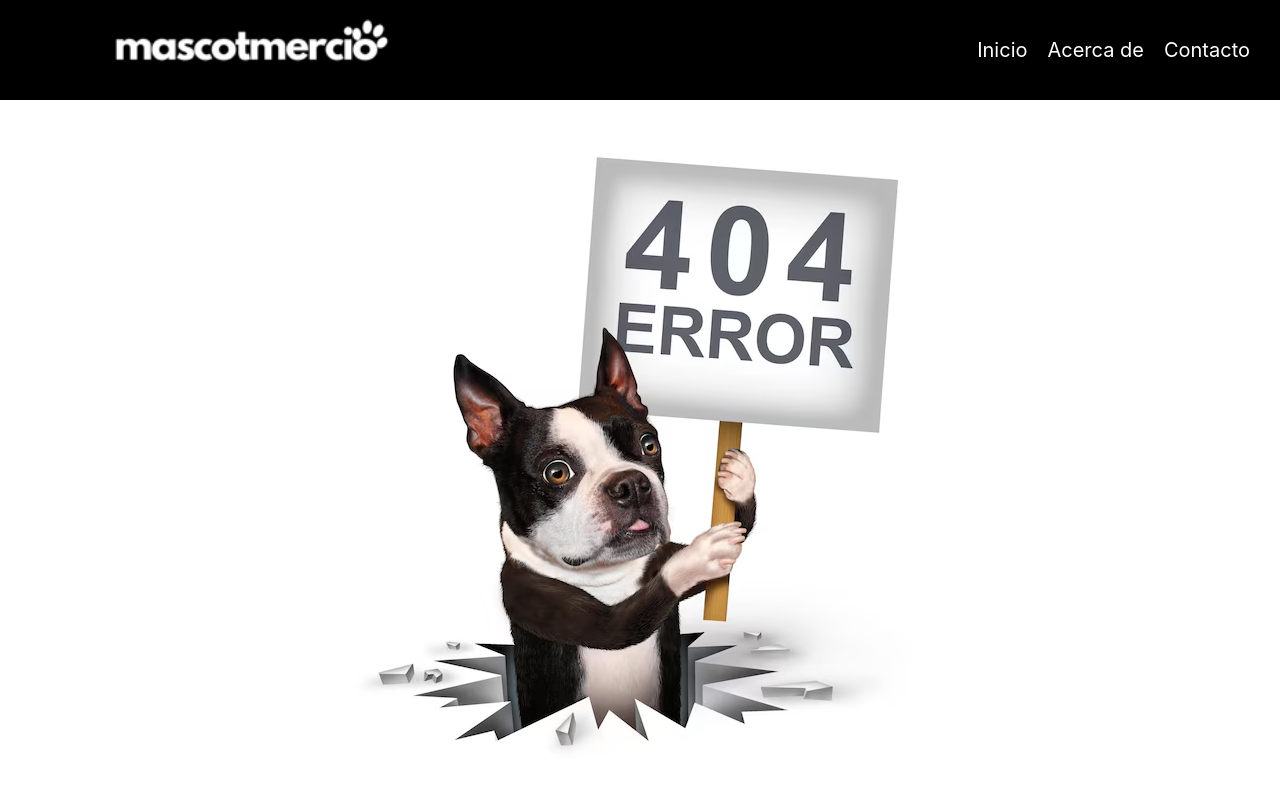
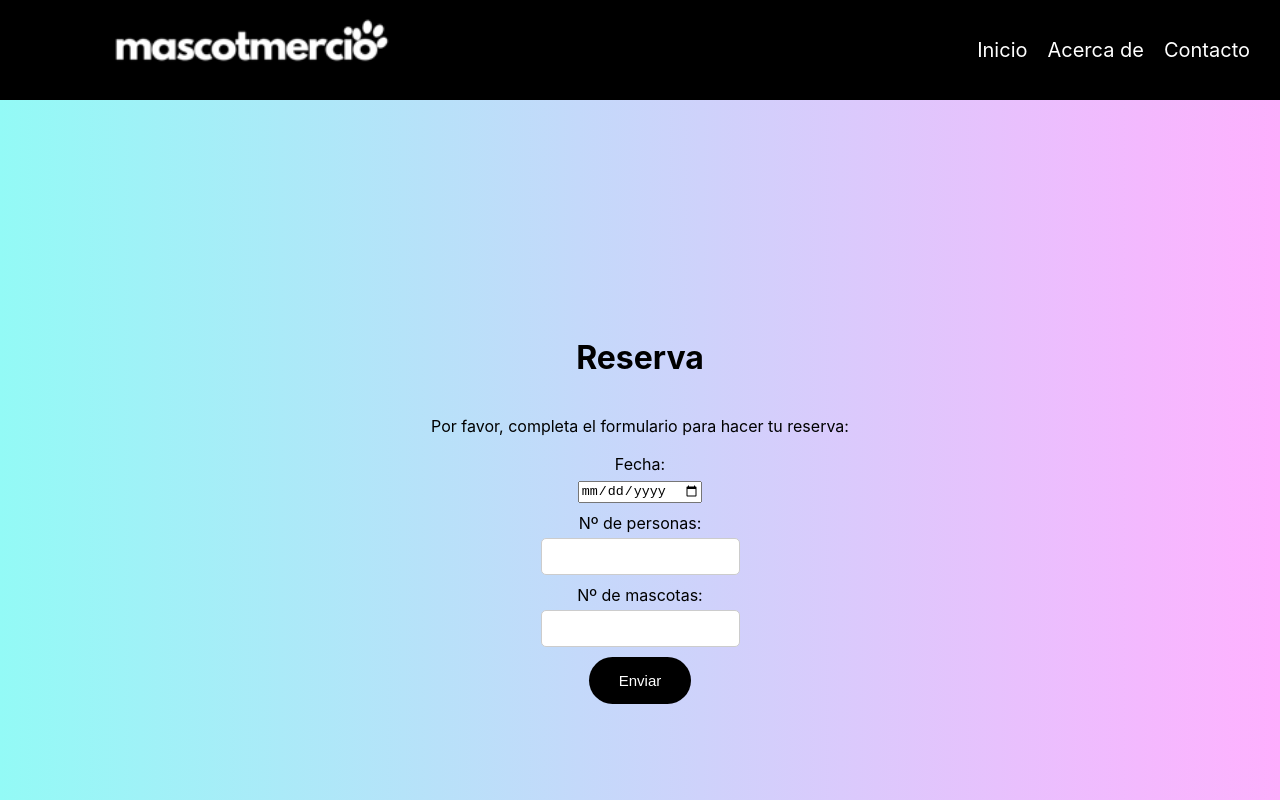
Before and after one commit to juliiosp/Mascotmercio-G20, a React (Create React App) app in the folder Frontend/: page /reserva in a window 1280 px wide. Shown: the top 800 px of the page. Built offline with nearby package versions, Linux system fonts and the light colour scheme.

Commit message:
formularios de añadir actividades y est, reserva

```diff
--- a/Frontend/src/App.js
+++ b/Frontend/src/App.js
@@ -11,6 +11,9 @@ import VistaPrincipal from './Vista_Dueño_Establecimiento/VistaPrincipal';
 import { useState, useEffect } from "react";
 import NoMatch from "./NoMatch";
 import { Routes, Route } from "react-router-dom";
+import Reserva from './Vista_Dueño_Mascota/Reserva';
+import AñadirActividad from './Vista_Dueño_Establecimiento/AñadirActividad'
+import AñadirEstablecimiento from './Vista_Dueño_Establecimiento/AñadirEstablecimiento'
 
 function App() {
 
@@ -26,6 +29,9 @@ function App() {
 			  <Route path="/acerca" element={<Acerca />} />
 			  <Route path="/usuario" element={<VistaPrincipalMapa />} />
 			  <Route path="/usuario2" element={<VistaPrincipal />} />
+			  <Route path="/reserva" element={<Reserva />} />
+			  <Route path="/anadirEst" element={<AñadirEstablecimiento />} />
+			  <Route path="/anadirAct" element={<AñadirActividad />} />
 			  <Route path="*" element={<NoMatch />} />
 			</Routes>
 		  </div>
--- /dev/null
+++ b/Frontend/src/Vista_Dueño_Establecimiento/Añadir.css
@@ -0,0 +1,32 @@
+.fondo-añadir {
+    padding: 10px;
+    display: flex;
+    flex-direction: column;
+    align-items: center;
+    justify-content: center;
+    text-align: center;
+    height: 800px; /* Ajusta la altura segÃºn sea necesario */
+  }
+  .form-group {
+    margin-bottom: 10px; /* Reducir el margen inferior de los grupos de formulario */
+  }
+
+  input[type="text"],
+  input[type="int"],
+  input[type="email"],
+  textarea {
+    width: calc(100% - 22px); /* Reducir el ancho de los inputs para tener en cuenta el padding */
+    padding: 10px;
+    border: 1px solid #ccc;
+    border-radius: 5px;
+  }
+
+  button {
+    background-color: #000000;
+    color: #fff;
+    border: none;
+    padding: 15px 30px;
+    border-radius: 25px;
+    cursor: pointer;
+    font-size: 15px;
+  }
--- /dev/null
+++ b/Frontend/src/Vista_Dueño_Establecimiento/AñadirActividad.js
@@ -0,0 +1,35 @@
+import React from 'react';
+import { Link } from 'react-router-dom';
+import './Añadir.css'; // Importa los estilos CSS
+
+const Añadir = () => {
+    return (
+        <div className="fondo-añadir" style={{ background: 'linear-gradient(to right, #93FAF6, #FFB1FF)' }}>
+            <h1>Añade tus actividades!</h1>
+            <form className="añadir-formulario">
+                <div className="form-group">
+                    <label htmlFor="nombre">Nombre:</label>
+                    <input type="text" id="nombre" name="nombre" />
+                </div>
+                <div className="form-group">
+                    <label htmlFor="int">Descripcióm:</label>
+                    <input type="text" id="descripcion" name="descripcion" />
+                </div>
+                <div className="form-group">
+                    <label htmlFor="text">Disponibilidad:</label>
+                    <input type="text" id="disponibilidad" name="disponibilidad" />
+                </div>
+                <div className="form-group">
+                    <label htmlFor="text">Precio:</label>
+                    <input type="text" id="precio" name="precio" />
+                </div>
+                <button type="submit">Subir</button>
+                <Link to="/usuario2">
+                    <button className="round-button">Volver</button>
+                </Link>
+            </form>
+        </div>
+    );
+};
+
+export default Añadir;
--- /dev/null
+++ b/Frontend/src/Vista_Dueño_Establecimiento/AñadirEstablecimiento.js
@@ -0,0 +1,35 @@
+import React from 'react';
+import { Link } from 'react-router-dom';
+import './Añadir.css'; // Importa los estilos CSS
+
+const Añadir = () => {
+  return (
+    <div className="fondo-añadir" style={{ background: 'linear-gradient(to right, #93FAF6, #FFB1FF)' }}>
+      <h1>Añade tu establecimiento!</h1>
+      <form className="añadir-formulario">
+        <div className="form-group">
+          <label htmlFor="nombre">Nombre:</label>
+          <input type="text" id="nombre" name="nombre" />
+        </div>
+        <div className="form-group">
+          <label htmlFor="int">Teléfono:</label>
+          <input type="text" id="telefono" name="telefono" />
+        </div>
+        <div className="form-group">
+          <label htmlFor="text">Dirección:</label>
+          <input type="text" id="direccion" name="direccion" />
+        </div>
+        <div className="form-group">
+          <label htmlFor="email">Correo Electrónico:</label>
+          <input type="text" id="email" name="email" />
+        </div>
+        <button type="submit">Subir</button>
+        <Link to="/usuario2">
+          <button className="round-button">Volver</button>
+        </Link>
+      </form>
+    </div>
+  );
+};
+
+export default Añadir;
--- a/Frontend/src/Vista_Dueño_Establecimiento/VistaPrincipal.js
+++ b/Frontend/src/Vista_Dueño_Establecimiento/VistaPrincipal.js
@@ -7,8 +7,11 @@ function VistaPrincipal() {
   return (
     <div className="fondo-vistaprincipal" style={{ background: 'linear-gradient(to right, #93FAF6, #FFB1FF)' }}>
     <div className="botones-vistaprincipal">
-    <Link to="/login">
-    <button className="round-button">Añadir</button>
+    <Link to="/anadirEst">
+    <button className="round-button">Añadir Establecimiento</button>
+    </Link>
+    <Link to="/anadirAct">
+    <button className="round-button">Añadir Actividad</button>
     </Link>
     <Link to="/login">
     <button className="round-button">Editar</button>
--- /dev/null
+++ b/Frontend/src/Vista_Dueño_Mascota/Reserva.css
@@ -0,0 +1,31 @@
+.fondo-reserva {
+    padding: 10px;
+    display: flex;
+    flex-direction: column;
+    align-items: center;
+    justify-content: center;
+    text-align: center;
+    height: 800px; /* Ajusta la altura segÃºn sea necesario */
+  }
+  .form-group {
+    margin-bottom: 10px; /* Reducir el margen inferior de los grupos de formulario */
+  }
+
+  input[type="text"],
+  input[type="int"],
+  textarea {
+    width: calc(100% - 22px); /* Reducir el ancho de los inputs para tener en cuenta el padding */
+    padding: 10px;
+    border: 1px solid #ccc;
+    border-radius: 5px;
+  }
+
+  button {
+    background-color: #000000;
+    color: #fff;
+    border: none;
+    padding: 15px 30px;
+    border-radius: 25px;
+    cursor: pointer;
+    font-size: 15px;
+  }
--- /dev/null
+++ b/Frontend/src/Vista_Dueño_Mascota/Reserva.js
@@ -0,0 +1,28 @@
+import React from 'react';
+import './Reserva.css'; // Importa los estilos CSS
+
+const Reserva = () => {
+  return (
+    <div className="fondo-reserva" style={{ background: 'linear-gradient(to right, #93FAF6, #FFB1FF)' }}>
+      <h1>Reserva</h1>
+      <p>Por favor, completa el formulario para hacer tu reserva:</p>
+      <form className="reserva-formulario">
+        <div className="form-group">
+          <label htmlFor="nombre">Fecha:</label>
+          <input type="date" id="fecha" name="fecha" />
+        </div>
+        <div className="form-group">
+          <label htmlFor="int">Nº de personas:</label>
+          <input type="int" id="npersonas" name="nnpersonas" />
+        </div>
+        <div className="form-group">
+          <label htmlFor="int">Nº de mascotas:</label>
+          <input type="int" id="nmascotas" name="nmascotas" />
+        </div>
+        <button type="submit">Enviar</button>
+      </form>
+    </div>
+  );
+};
+
+export default Reserva;
--- a/Frontend/src/Vista_Dueño_Mascota/VistaPrincipalMapa.js
+++ b/Frontend/src/Vista_Dueño_Mascota/VistaPrincipalMapa.js
@@ -62,7 +62,7 @@ const VistaMapa = () => {
         <Link to="/">
           <button className="round-button">LogOut</button>
         </Link>
-        <Link to="/">
+        <Link to="/reserva">
           <button className="round-button">Reservar</button>
         </Link>
         </div>
@@ -70,7 +70,7 @@ const VistaMapa = () => {
         <div className="busqueda" style={{ width: '100%', display: 'flex' ,justifyContent:'end' }}>
         <input
           type="text"
-          placeholder="Buscar ubicación"
+          placeholder="Buscar establecimiento"
           value={busqueda}
           onChange={(e) => setBusqueda(e.target.value)}
           style={{ width: '40%' }}
```
